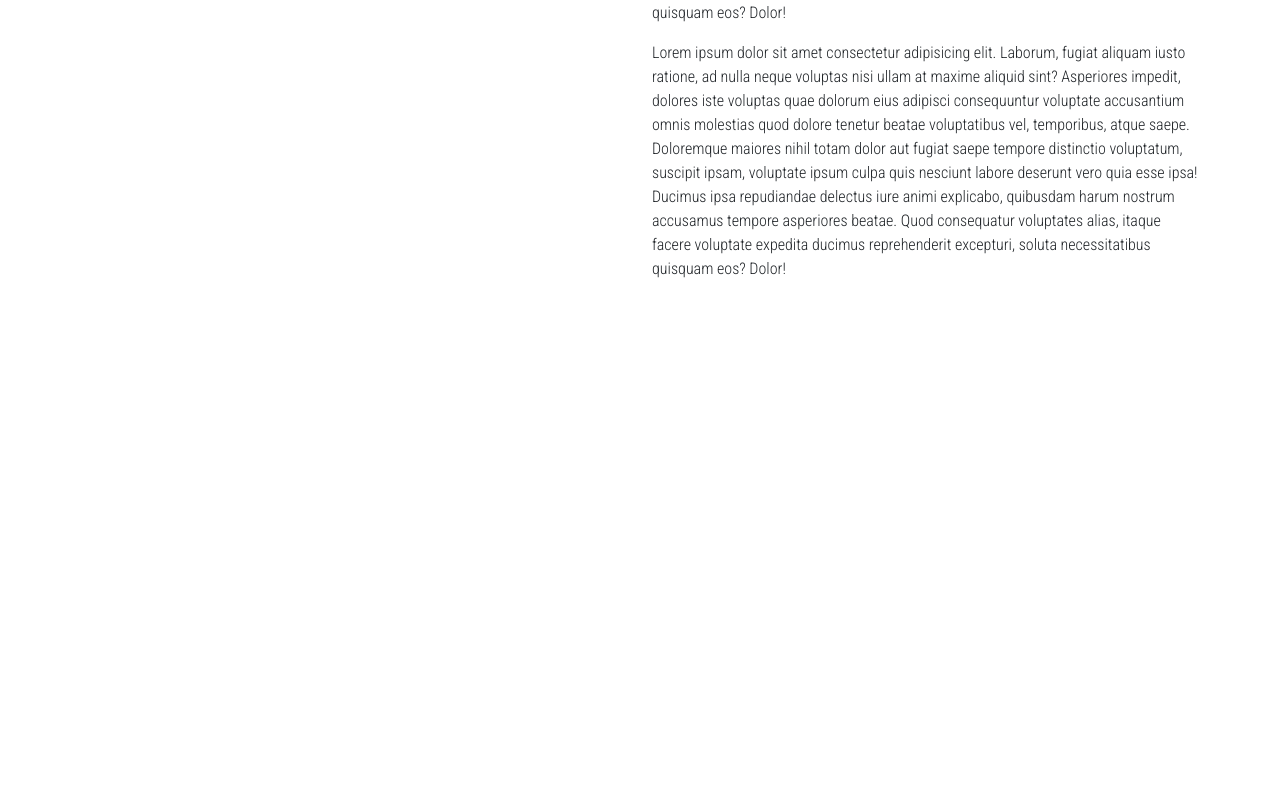
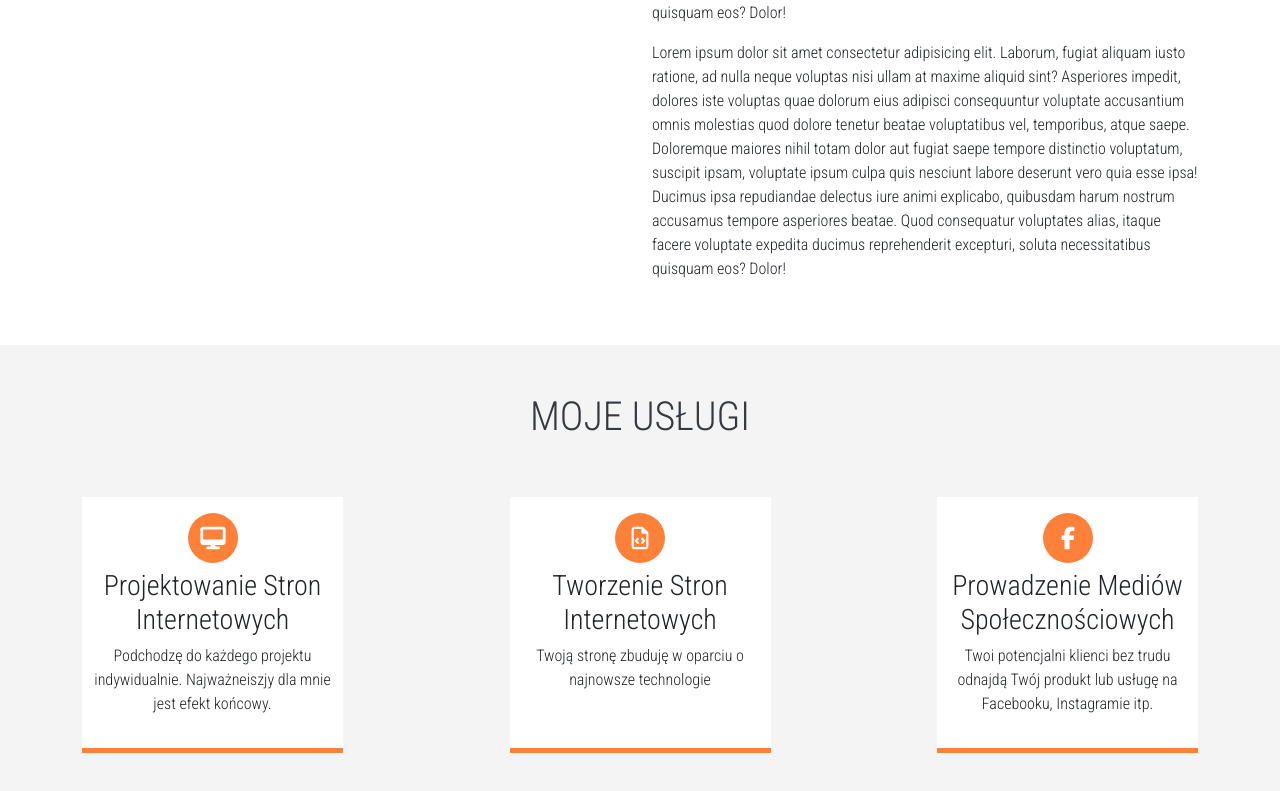
Before and after one commit to madeysky/portfolio-master, a React (Create React App) app: page / in a window 1280 px wide. Shown: the part 1407-2198 px from the top of the page. Before the commit the page ends 1752 px from the top, so only its background shows below. Built offline with nearby package versions, Linux system fonts and the light colour scheme.

Commit message:
Services Completed

```diff
--- a/package.json
+++ b/package.json
@@ -4,6 +4,7 @@
   "private": true,
   "dependencies": {
     "@fortawesome/fontawesome-svg-core": "^6.1.1",
+    "@fortawesome/free-brands-svg-icons": "^6.1.1",
     "@fortawesome/free-regular-svg-icons": "^6.1.1",
     "@fortawesome/free-solid-svg-icons": "^6.1.1",
     "@fortawesome/react-fontawesome": "^0.1.18",
--- a/src/App.css
+++ b/src/App.css
@@ -5,8 +5,9 @@ body{
 }
 
 :root{
-  --primary-white: #fff;
+  --primary-white: #ffffff;
+  --primary-light-gray: #f4f4f4;
   --primary-orange:#ff8039;
   --secondary-orange:#e5250e;
-  --primary-dark: rgba(255,255,255, 0);
+  --primary-dark: rgb(52, 58, 64);
 }
--- a/src/App.js
+++ b/src/App.js
@@ -4,6 +4,7 @@ import Nawka from "./komponenty/nawka/Nawka";
 import Header from './komponenty/header/Header';
 import Particle from './komponenty/particles/Particle';
 import OMnie from './komponenty/omnie/OMnie';
+import Services from './services/Services';
 
 
 
@@ -17,6 +18,7 @@ function App() {
       <Nawka />
       <Header />
       <OMnie/>
+      <Services/>
     </>
   );
 }
--- a/src/komponenty/header/Header.jsx
+++ b/src/komponenty/header/Header.jsx
@@ -6,9 +6,9 @@ export default function Header() {
   return (
     <div className="headerWrapper">
         <div className="mainInfo">
-            <h1>web development and website promotions</h1>
+            <h1>Tworzenie Stron Internetowych</h1>
             <Typed className="typedText"
-            strings={["Web Design", "Web Development", "Social Media Marketing"]}
+            strings={["Projektowanie Stron Internetowych", "Tworzenie Stron Internetowych", "Prowadzenie Mediów Społecznościowych"]}
             typeSpeed={40}
             backSpeed={60}
             loop
--- a/src/komponenty/nawka/Nawka.jsx
+++ b/src/komponenty/nawka/Nawka.jsx
@@ -21,7 +21,7 @@ export default function Nawka() {
           <a className="nav-link" href="#">O mnie</a>
         </li>
         <li className="nav-item">
-          <a className="nav-link" href="#">Services</a>
+          <a className="nav-link" href="#">Usługi</a>
         </li>
         <li className="nav-item">
           <a className="nav-link" href="#">Doświadczenie</a>
--- /dev/null
+++ b/src/services/Services.jsx
@@ -0,0 +1,43 @@
+import "./services.css";
+import { FontAwesomeIcon } from "@fortawesome/react-fontawesome";
+import { faFacebookF } from "@fortawesome/free-brands-svg-icons";
+import { faFileCode } from "@fortawesome/free-regular-svg-icons";
+import { faDesktop } from "@fortawesome/free-solid-svg-icons";
+
+
+
+
+export default function Services() {
+    return (
+        <div className="services">
+            <h1 className="py-5">moje usługi</h1>
+                <div className="container">
+                    <div className="row rowServices">
+                        <div className="col-md-3 col-sm-6">
+                            <div className="box">
+                                <div className="circle"><FontAwesomeIcon className="icon" icon={faDesktop} size="2x" /></div>
+                                <h3>Projektowanie Stron Internetowych</h3>
+                                <p>Podchodzę do każdego projektu indywidualnie. Najważneiszjy dla mnie jest efekt końcowy.</p>
+                            </div>
+                        </div>
+                        <div className="col-md-3 col-sm-6">
+                            <div className="box">
+                                <div className="circle"><FontAwesomeIcon className="icon" icon={faFileCode} size="2x" /></div>
+                                <h3>Tworzenie Stron Internetowych</h3>
+                                <p>Twoją stronę zbuduję w oparciu o najnowsze technologie</p>
+                            </div>
+                        </div>
+                        <div className="col-md-3 col-sm-6">
+                            <div className="box">
+                            <div className="circle"><FontAwesomeIcon className="icon" icon={faFacebookF} size="2x" /></div>
+                                <h3>Prowadzenie Mediów Społecznościowych</h3>
+                                <p>Twoi potencjalni klienci bez trudu odnajdą Twój produkt lub usługę na Facebooku, Instagramie itp.</p>
+                            </div>
+                        </div>
+
+                    </div>
+                </div>
+
+        </div>
+    )
+}
--- /dev/null
+++ b/src/services/services.css
@@ -0,0 +1,56 @@
+.services {
+  text-align: center;
+  padding-bottom: 2rem;
+  background-color: var(--primary-light-gray);
+}
+
+.rowServices {
+  justify-content: space-between;
+}
+
+.services h1 {
+  color: var(--primary-dark);
+  text-transform: uppercase;
+}
+
+.circle {
+  position: relative;
+  margin: 0.375rem auto;
+  background: var(--primary-orange);
+  border-radius: 50%;
+  width: 3.125rem;
+  height: 3.125rem;
+}
+
+.icon {
+  font-size: 1.4rem;
+  color: var(--primary-white);
+  position: absolute;
+  top: 50%;
+  left: 50%;
+  transform: translate(-50%, -50%);
+}
+
+.box {
+  height: 16rem;
+  border-bottom: 0.3125rem solid var(--primary-orange);
+  padding: 0.625rem;
+  margin-bottom: 1.875rem;
+  background: var(--primary-white);
+}
+
+.box:hover {
+  background: var(--primary-orange);
+  border-bottom: 0.3125rem solid var(--primary-dark);
+}
+
+.box:hover .icon {
+  color: var(--primary-dark);
+}
+
+.box:hover .circle {
+  background: var(--primary-white);
+}
+.box:hover p {
+  color: var(--primary-white);
+}
```
Also changed, not shown: src/komponenty/omnie/omnie.css (+4 -4 lines), 1 other file (tests, documents, lock files or other folders).
